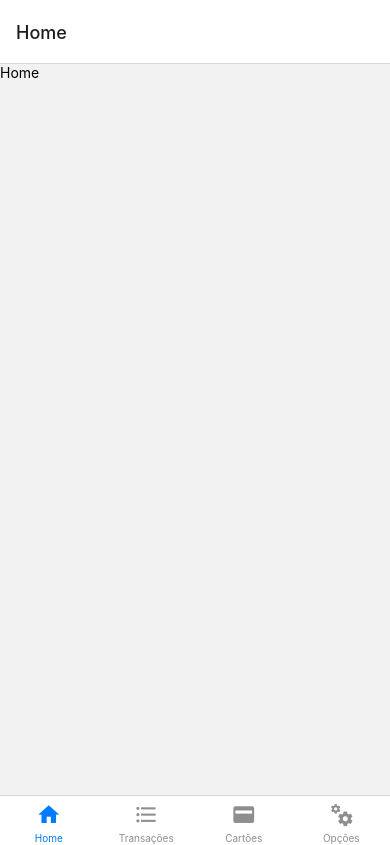
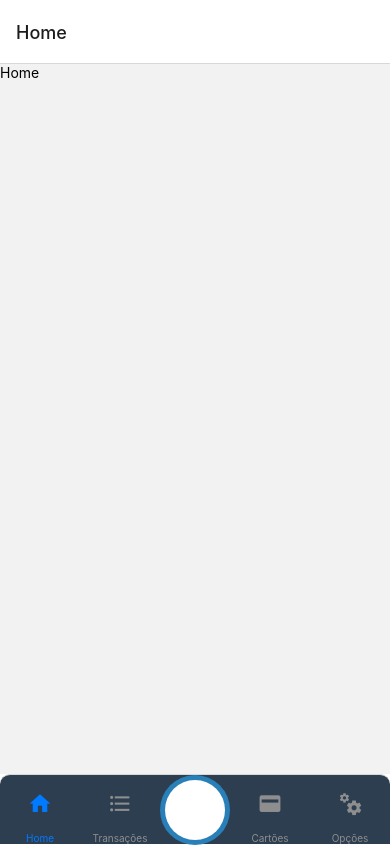
Before and after one commit to Mxrrega/Sage-Finance, a React Native app: screen / in a window 390 px wide. Built offline with nearby package versions, Linux system fonts and the light colour scheme.

Commit message:
Alterações Barra de navegação

```diff
--- a/App.js
+++ b/App.js
@@ -1,42 +1,81 @@
 import { StatusBar } from 'expo-status-bar';
-import { StyleSheet, Text, View } from 'react-native';
+import { StyleSheet, Text, View, TouchableOpacity } from 'react-native';
 import { NavigationContainer } from '@react-navigation/native';
 import { createBottomTabNavigator } from '@react-navigation/bottom-tabs';
-import MaterialCommunityIcons from 'react-native-vector-icons/MaterialCommunityIcons'
+import MaterialCommunityIcons from 'react-native-vector-icons/MaterialCommunityIcons';
+import { useState } from 'react';
 
 import Home from './src/Home';
 import Transacoes from './src/Transacoes';
 import Cartoes from './src/Cartoes';
 import Opcoes from './src/Opcoes';
 
+const CircleButton = ({ onPress }) => (
+  <TouchableOpacity style={styles.circleButton} onPress={onPress}>
+    <View style={styles.circle} />
+  </TouchableOpacity>
+);
+
+export default function App() {
+
   const Tab = createBottomTabNavigator();
 
-export default function App() {
+  const [showMoreBalls, setShowMoreBalls] = useState(false);
+
   return (
     <NavigationContainer>
-    <Tab.Navigator>
-      <Tab.Screen name="Home" component={Home}
+     <Tab.Navigator
+        screenOptions={{
+          tabBarStyle: {
+            height: 70, // Ajusta a altura do tab bar
+            backgroundColor: '#2C3E50',
+            borderTopLeftRadius: 10,
+            borderTopRightRadius: 10,
+            justifyContent: 'center', // Alinha os itens ao centro
+          },
+        }}
+      >
+        <Tab.Screen
+          name="Home"
+          component={Home}
           options={{
             tabBarIcon: ({ color, size }) => (
               <MaterialCommunityIcons name="home" color={color} size={size} />
             ),
           }}
         />
-      <Tab.Screen name="Transações" component={Transacoes}
+        <Tab.Screen
+          name="Transações"
+          component={Transacoes}
           options={{
             tabBarIcon: ({ color, size }) => (
               <MaterialCommunityIcons name="format-list-bulleted" color={color} size={size} />
             ),
           }}
         />
-      <Tab.Screen name="Cartões" component={Cartoes}
+        <Tab.Screen
+          name="Botao"
+          component={CircleButton}
+          options={{
+            tabBarButton: ({ onPress }) => (
+              <TouchableOpacity onPress={onPress}>
+                <CircleButton />
+              </TouchableOpacity>
+            ),
+          }}
+        />
+        <Tab.Screen
+          name="Cartões"
+          component={Cartoes}
           options={{
             tabBarIcon: ({ color, size }) => (
               <MaterialCommunityIcons name="credit-card" color={color} size={size} />
             ),
           }}
         />
-      <Tab.Screen name="Opções" component={Opcoes}
+        <Tab.Screen
+          name="Opções"
+          component={Opcoes}
           options={{
             tabBarIcon: ({ color, size }) => (
               <MaterialCommunityIcons name="cogs" color={color} size={size} />
@@ -44,9 +83,19 @@ export default function App() {
           }}
         />
       </Tab.Navigator>
+
+      {/* Bolas extras */}
+      {showMoreBalls && (
+        <View style={styles.extraBallsContainer}>
+          <View style={styles.halfCircle} />
+          <View style={styles.halfCircle} />
+          <View style={styles.halfCircle} />
+        </View>
+      )}
     </NavigationContainer>
   );
 }
+
 
 const styles = StyleSheet.create({
   container: {
@@ -56,4 +105,34 @@ const styles = StyleSheet.create({
     justifyContent: 'center',
   },
 
+  circleButton: {
+    width: 70,
+    height: 70,
+    justifyContent: 'center',
+    alignItems: 'center',
+    backgroundColor: '#2980B9',
+    borderRadius: 35,
+    marginBottom: 20,
+  },
+  circle: {
+    width: 60,
+    height: 60,
+    borderRadius: 30,
+    backgroundColor: '#FFF',
+  },
+  extraBallsContainer: {
+    flexDirection: 'row',
+    justifyContent: 'space-around',
+    position: 'absolute',
+    bottom: 150, // Ajusta a posição vertical das bolas extras
+    alignSelf: 'center', // Alinha as bolas extras ao centro horizontalmente
+  },
+  halfCircle: {
+    width: 40,
+    height: 20,
+    borderBottomLeftRadius: 20,
+    borderBottomRightRadius: 20,
+    backgroundColor: '#2980B9',
+    transform: [{ rotate: '180deg' }],
+  },
 });
```
Lines whose indentation alone changed are shown as unchanged.
